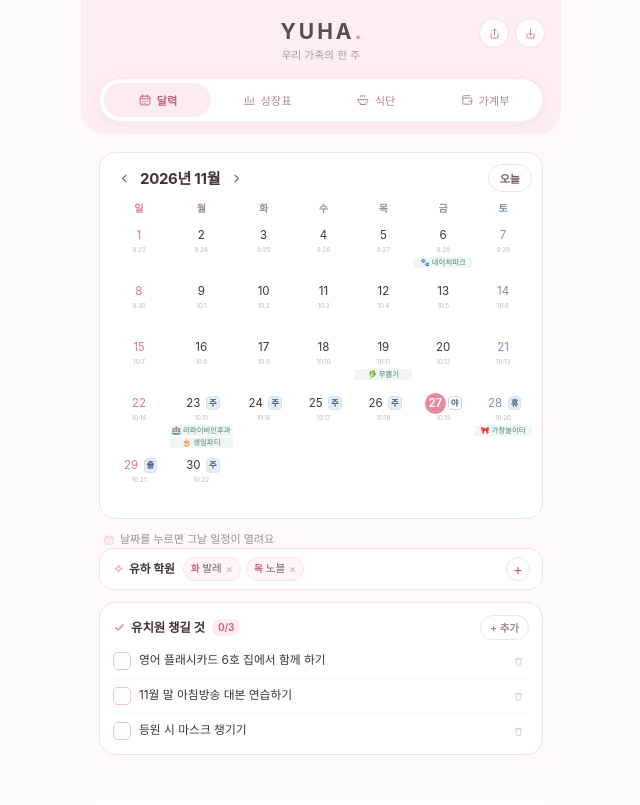
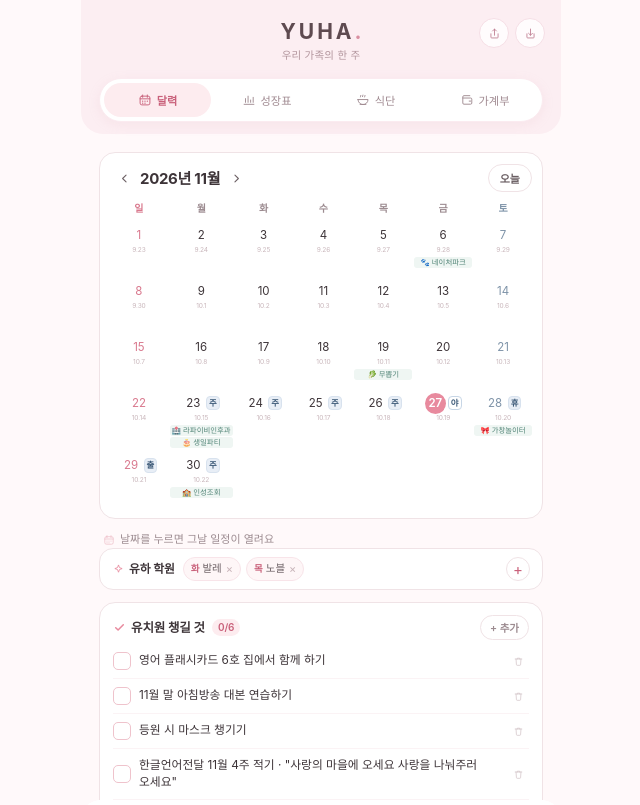
Before and after one commit to clemona6-pixel/yuhane-meal-planner, a plain HTML site: page index.html in a window 1280 px wide. Shown: the top 805 px of the page, without its empty margins (319-959 px from the left). Drawn offline with Linux system fonts and the light colour scheme; no server answers.

Commit message:
유하네: 키즈노트 11/27 공지 반영 (11/30 인성조회, 12/1 대여도서, 12/24 방학식, 12/28~31 겨울방학, 1/4~8 자율등원, 1/11 개학 / 주말 미션 3개 추가)

```diff
--- a/index.html
+++ b/index.html
@@ -1733,7 +1733,10 @@ var MEAL_IMAGES = {
   const KID_SEED = [
     "영어 플래시카드 6호 집에서 함께 하기",
     "11월 말 아침방송 대본 연습하기",
-    "등원 시 마스크 챙기기"
+    "등원 시 마스크 챙기기",
+    "한글언어전달 11월 4주 적기 · \"사랑의 마을에 오세요 사랑을 나눠주러 오세요\"",
+    "선택형 심화영어 숙제 마무리 후 화일에 넣어 보내기",
+    "실내화 세탁하기"
   ];
   /* 예전 기본 목록에 있던 두 항목은 어느 기기에서도 안 보이게 지운다 */
   const KID_DROP = [
@@ -2056,7 +2059,21 @@ var MEAL_IMAGES = {
     { id: "d-trip-1205", date: "2026-12-05", cat: "trip", text: "화니네랑 독용산성휴양림 (1박 2일)", short: "독용산성" },
     { id: "d-trip-1206", date: "2026-12-06", cat: "trip", text: "화니네랑 독용산성휴양림 (둘째 날)", short: "독용산성" },
     { id: "d-trip-1218", date: "2026-12-18", cat: "trip", text: "채아네랑 경주여행 (1박 2일)", short: "경주여행" },
-    { id: "d-trip-1219", date: "2026-12-19", cat: "trip", text: "채아네랑 경주여행 (둘째 날)", short: "경주여행" }
+    { id: "d-trip-1219", date: "2026-12-19", cat: "trip", text: "채아네랑 경주여행 (둘째 날)", short: "경주여행" },
+    /* 2026-11-27 키즈노트 미뉴엣반 공지 */
+    { id: "d-fam-1130", date: "2026-11-30", cat: "family", icon: "🏫", text: "유치원 인성조회 [사랑] · 지각·결석 없이", short: "인성조회" },
+    { id: "d-fam-1201", date: "2026-12-01", cat: "family", icon: "📚", text: "보조가방 속 대여도서 원으로 보내기 (화요일까지)", short: "대여도서" },
+    { id: "d-fam-1224", date: "2026-12-24", cat: "family", icon: "❄️", text: "유치원 겨울방학식 (정상수업)", short: "방학식" },
+    { id: "d-fam-1228", date: "2026-12-28", cat: "family", icon: "❄️", text: "유치원 겨울방학 · 가정학습 (12/28~31)", short: "겨울방학" },
+    { id: "d-fam-1229", date: "2026-12-29", cat: "family", icon: "❄️", text: "유치원 겨울방학 · 가정학습 (12/28~31)", short: "겨울방학" },
+    { id: "d-fam-1230", date: "2026-12-30", cat: "family", icon: "❄️", text: "유치원 겨울방학 · 가정학습 (12/28~31)", short: "겨울방학" },
+    { id: "d-fam-1231", date: "2026-12-31", cat: "family", icon: "❄️", text: "유치원 겨울방학 · 가정학습 (12/28~31)", short: "겨울방학" },
+    { id: "d-fam-0104", date: "2027-01-04", cat: "family", icon: "🏫", text: "유치원 자율등원 · 급식·차량 운행 (1/4~8)", short: "자율등원" },
+    { id: "d-fam-0105", date: "2027-01-05", cat: "family", icon: "🏫", text: "유치원 자율등원 · 급식·차량 운행 (1/4~8)", short: "자율등원" },
+    { id: "d-fam-0106", date: "2027-01-06", cat: "family", icon: "🏫", text: "유치원 자율등원 · 급식·차량 운행 (1/4~8)", short: "자율등원" },
+    { id: "d-fam-0107", date: "2027-01-07", cat: "family", icon: "🏫", text: "유치원 자율등원 · 급식·차량 운행 (1/4~8)", short: "자율등원" },
+    { id: "d-fam-0108", date: "2027-01-08", cat: "family", icon: "🏫", text: "유치원 자율등원 · 급식·차량 운행 (1/4~8)", short: "자율등원" },
+    { id: "d-fam-0111", date: "2027-01-11", cat: "family", icon: "🏫", text: "유치원 개학일 (정상수업)", short: "개학" }
   ];
   const DEF_BY_DATE = {};
   const DEF_BY_ID = {};
```
